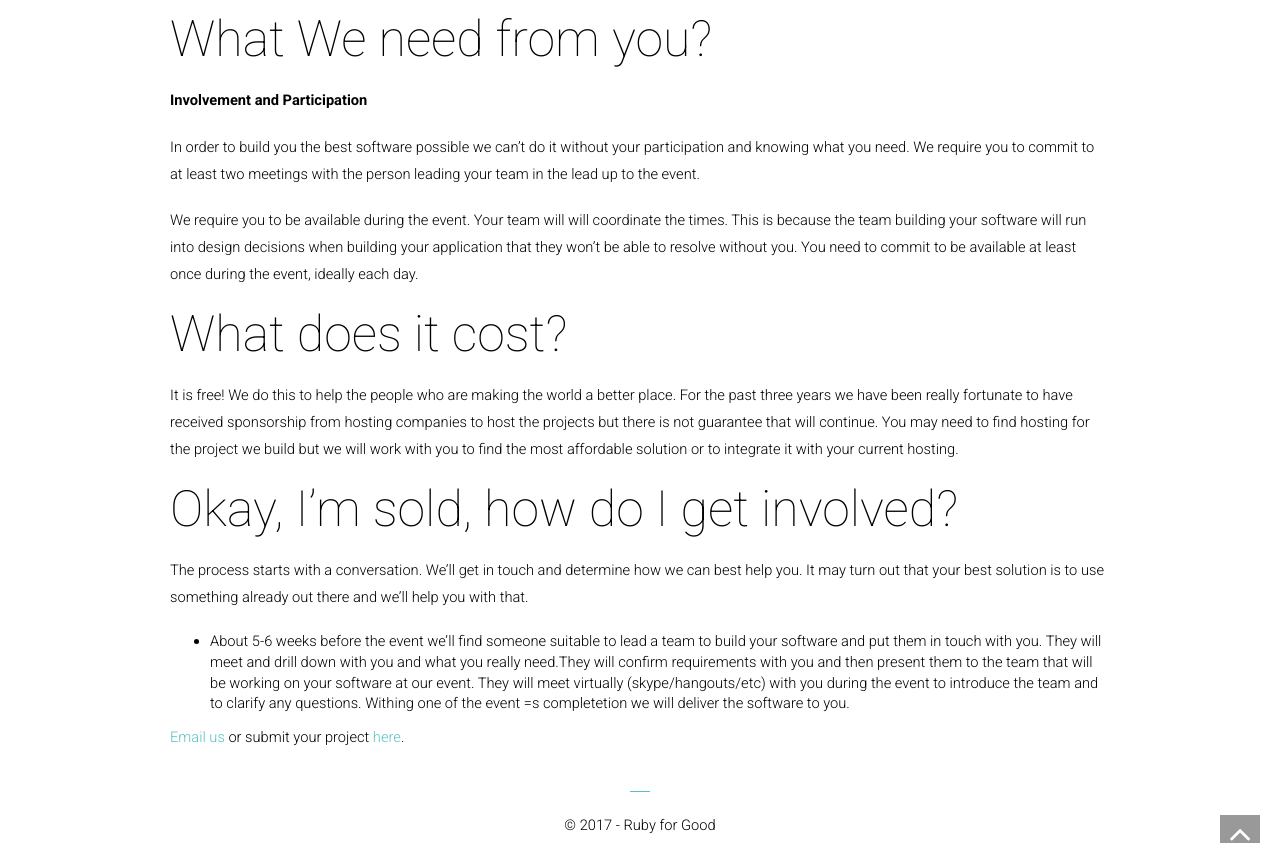
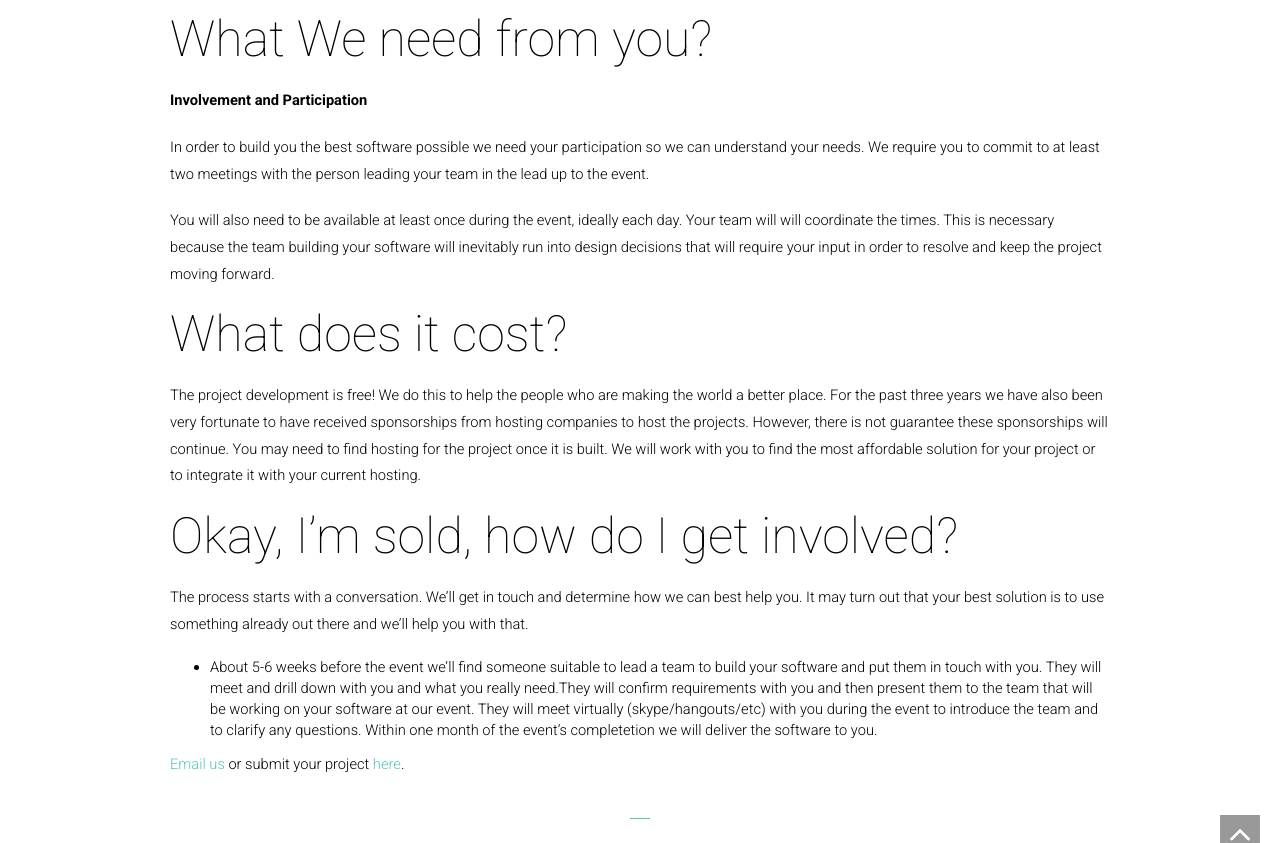
Before and after one commit to rubyforgood/rubyforgood.org--old, a Jekyll site: the page built from partner.md, in a window 1280 px wide and 1400 px high, scrolled down 555 px, cut to the strip 525-1368 px from the top of the window. Built offline with Jekyll 4.4.1, drawn with Linux system fonts in a browser that asks for light colours.

Commit message:
Partner page rewrites.

```diff
--- a/partner.md
+++ b/partner.md
@@ -28,13 +28,13 @@ Listen to what one of our amazing partner organizations from 2016 had to say:
 
 **Involvement and Participation**
 
-In order to build you the best software possible we can't do it without your participation and knowing what you need. We require you to commit to at least two meetings with the person leading your team in the lead up to the event.
+In order to build you the best software possible we need your participation so we can understand your needs. We require you to commit to at least two meetings with the person leading your team in the lead up to the event.
 
-We require you to be available during the event. Your team will will coordinate the times. This is because the team building your software will run into design decisions when building your application that they won't be able to resolve without you. You need to commit to be available at least once during the event, ideally each day.
+You will also need to be available at least once during the event, ideally each day. Your team will will coordinate the times. This is necessary because the team building your software will inevitably run into design decisions that will require your input in order to resolve and keep the project moving forward.
 
 #### What does it cost?
 
-It is free! We do this to help the people who are making the world a better place. For the past three years we have been really fortunate to have received sponsorship from hosting companies to host the projects but there is not guarantee that will continue. You may need to find hosting for the project we build but we will work with you to find the most affordable solution or to integrate it with your current hosting.
+The project development is free! We do this to help the people who are making the world a better place. For the past three years we have also been very fortunate to have received sponsorships from hosting companies to host the projects. However, there is not guarantee these sponsorships will continue. You may need to find hosting for the project once it is built. We will work with you to find the most affordable solution for your project or to integrate it with your current hosting.
 
 #### Okay, I'm sold, how do I get involved?
 
@@ -42,6 +42,6 @@ The process starts with a conversation. We'll get in touch and determine how we
 - About 5-6 weeks before the event we'll find someone suitable to lead a team to build your software and put them in touch with you.
 They will meet and drill down with you and what you really need.They will confirm requirements with you and then present them to the team that will be working on your software at our event.
 They will meet virtually (skype/hangouts/etc) with you during the event to introduce the team and to clarify any questions.
-Withing one of the event =s completetion we will deliver the software to you.
+Within one month of the event's completetion we will deliver the software to you.
 
 [Email us](mailto:info@rubyforgood.org) or submit your project [here](https://docs.google.com/forms/d/e/1FAIpQLScfGdu_Tx5UFoQ8zC2LgMCUj46RTRmx0Sfj1I1VuTYmvzo1Zw/viewform).
```
